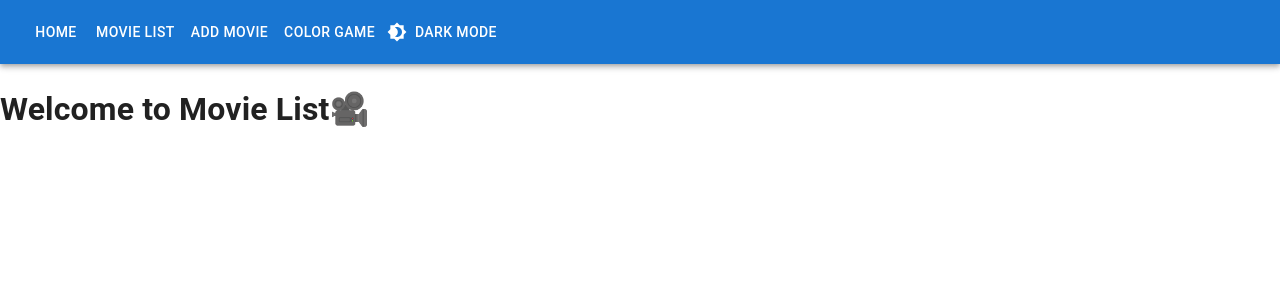
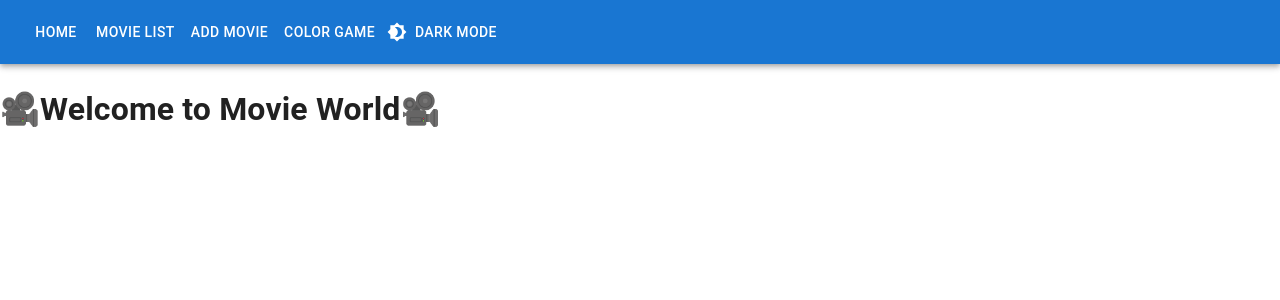
Before and after one commit to hariharane01/MovieList, a React (Create React App) app: page / in a window 1280 px wide. Shown: the top 300 px of the page. Built offline with nearby package versions, Linux system fonts and the light colour scheme; no server answers.

Commit message:
update home style

```diff
--- a/src/Home.js
+++ b/src/Home.js
@@ -1,5 +1,7 @@
 export function Home() {
   return (
-    <h1>Welcome to Movie List🎥</h1>
+    <div id="home">
+      <h1>🎥Welcome to Movie World🎥</h1>
+    </div>
   );
 }
```
